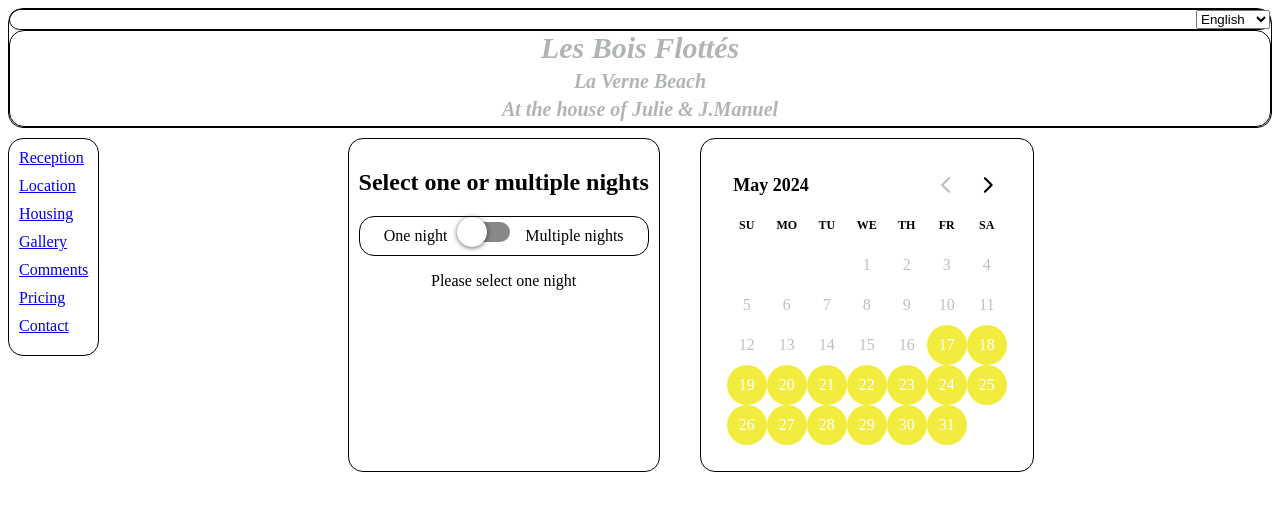
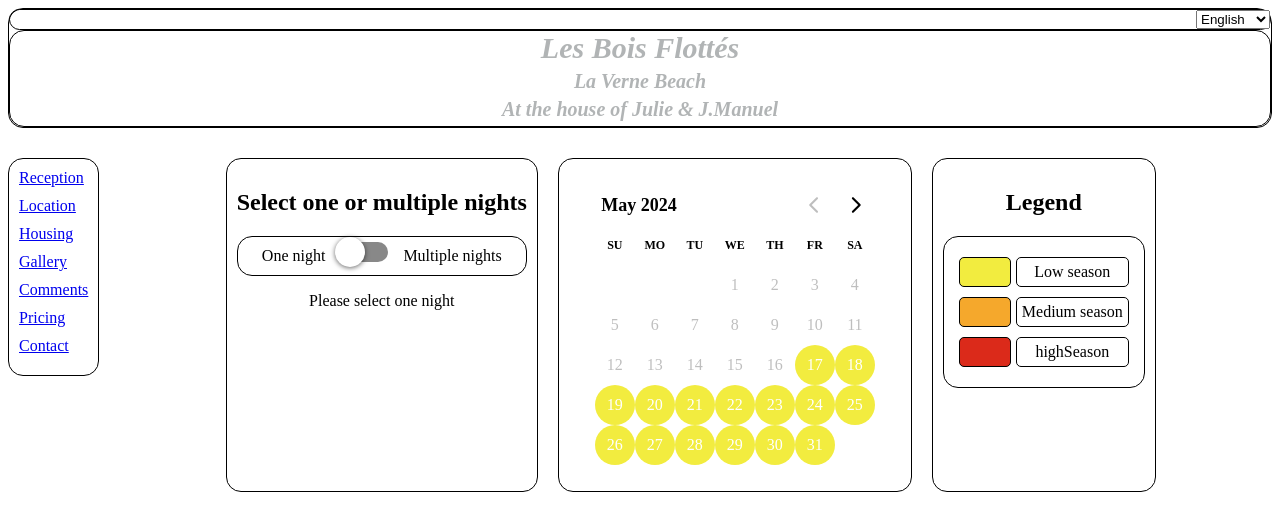
Before and after one commit to AlibertJimmy/Lesboisflottes, a React (Create React App) app: page /Pricing in a window 1280 px wide. Shown: the top 530 px of the page. Built offline with nearby package versions, Linux system fonts and the light colour scheme.

Commit message:
Implemented Pricing Legend and edited sidebar/pricing padding

```diff
--- a/public/i18n/en.json
+++ b/public/i18n/en.json
@@ -22,9 +22,15 @@
     "arrivingThe": "Arriving the",
     "departureThe": "Departure the",
     "youHaveSelected": "You have selected",
-    "night": "night",
-    "nights": "nights",
+    "night": " night",
+    "nights": " nights",
     "priceOfTheJourney": "Price of the journey",
+
+    "//": "LEGEND",
+    "legend": "Legend",
+    "lowSeason": "Low season",
+    "mediumSeason": "Medium season",
+    "hightSeason": "High season",
 
     "//": "",
     "selectNightTitle": "Select one or multiple nights",
--- a/public/i18n/fr.json
+++ b/public/i18n/fr.json
@@ -22,9 +22,15 @@
     "arrivingThe": "Arrivée le",
     "departureThe": "Départ le",
     "youHaveSelected": "Vous avez choisis",
-    "night": "nuit",
-    "nights": "nuits",
+    "night": " nuit",
+    "nights": " nuits",
     "priceOfTheJourney": "Prix du séjour",
+
+    "//": "LEGEND",
+    "legend": "Legende",
+    "lowSeason": "Basse saison",
+    "mediumSeason": "Moyenne saison",
+    "hightSeason": "Haute saison",
 
     "":"",
     "selectNightTitle": "Choisir une ou plusieurs nuits",
--- a/src/components/DayPickerFooter/dayPickerFooter.jsx
+++ b/src/components/Pricing/DayPickerFooter/dayPickerFooter.jsx
@@ -1,7 +1,7 @@
 import styled from "styled-components"
 import { format } from 'date-fns'
 
-import { getSeasonDatasForDate,getPriceForRangeDay } from "../../functions/pricing";
+import { getSeasonDatasForDate,getPriceForRangeDay } from "../../../functions/pricing";
 
 import { useTranslation } from "react-i18next";
 
@@ -47,7 +47,8 @@ function DayPickerFooter({mode, daySelection}) {
           <div>
             <p>{t("arrivingThe")} : {format(daySelection.from, 'dd/MM/yyyy')}.</p>
             <p>{t("departureThe")} : {format(daySelection.to, 'dd/MM/yyyy')}.</p>
-            <p>{t("youHaveSelected")} {getPriceForRangeDay(daySelection).totalNights} {getPriceForRangeDay(daySelection).totalNights === 1 ? t("night") : t("nights")}</p>
+            <p>{t("youHaveSelected")} {getPriceForRangeDay(daySelection).totalNights}
+               {getPriceForRangeDay(daySelection).totalNights === 1 ? t("night") : t("nights")}</p>
             <p>{t("priceOfTheJourney")} : {getPriceForRangeDay(daySelection).totalPrice} euros</p>
           </div>
         );
--- /dev/null
+++ b/src/components/Pricing/SeasonLegend/seasonLegend.jsx
@@ -0,0 +1,51 @@
+import styled from 'styled-components'
+import { useTranslation } from "react-i18next";
+
+import colors from '../../../utils/style/colors'
+
+
+
+const SeasonLegendWrapper = styled.div`
+  text-align: center;
+  border-radius: 15px;
+  border: 1px solid black;
+`
+
+const LegendTable = styled.table`
+    border-radius: 15px;
+    padding: 10px;
+    border-spacing: 5px 10px;
+`
+const LegendTDCell = styled.td`
+    padding: 5px;
+    border: 1px solid black;
+    border-radius: 5px;
+`
+
+function SeasonLegend() {
+
+    const { t } = useTranslation();
+
+  return (
+      <SeasonLegendWrapper>
+        <div>
+            <LegendTable>
+                <tr>
+                    <LegendTDCell style={{backgroundColor:colors.lowSeason , width:'40px'}}></LegendTDCell>
+                    <LegendTDCell>{t("lowSeason")}</LegendTDCell>
+                </tr>
+                <tr>
+                    <LegendTDCell style={{backgroundColor:colors.mediumSeason , width:'40px'}}></LegendTDCell>
+                    <LegendTDCell>{t("mediumSeason")}</LegendTDCell>
+                </tr>
+                <tr>
+                    <LegendTDCell style={{backgroundColor:colors.highSeason , width:'40px'}}></LegendTDCell>
+                    <LegendTDCell>{t("highSeason")}</LegendTDCell>
+                </tr>
+            </LegendTable>
+        </div>
+      </SeasonLegendWrapper>
+  )
+}
+
+export default SeasonLegend
--- a/src/index.jsx
+++ b/src/index.jsx
@@ -32,6 +32,7 @@ const ContentWrapper = styled.div`
 
 const SidebarWrapper = styled.div`
   height: 100%;
+  padding: 20px 0;
 `
 
 const BackGround = styled.div`
--- a/src/pages/Pricing/pricing.jsx
+++ b/src/pages/Pricing/pricing.jsx
@@ -13,7 +13,8 @@ import { useTranslation } from "react-i18next";
 
 
 import ToggleButton from '../../components/ToggleButton/toggleButton'
-import DayPickerFooter from '../../components/DayPickerFooter/dayPickerFooter'
+import DayPickerFooter from '../../components/Pricing/DayPickerFooter/dayPickerFooter'
+import SeasonLegend from '../../components/Pricing/SeasonLegend/seasonLegend'
 
 // Import all the datas to customize the calendar
 import { disabledDays, dateSeasonList, modifiersStyles } from '../../datas/pricing'
@@ -25,23 +26,16 @@ const PricingWrapper = styled.div`
   text-align: center;
   justify-content: center;
   //align-items: center;
+  padding: 20px;
 `
 
-const DatasWrapper = styled.div`
+const DataDisplayWrapper = styled.div`
   border: solid 1px black ;
   border-radius: 15px;
   padding: 10px;
-  margin-right:20px;
 `
 
-const DayPickerWrapper = styled.div`
-  border: solid 1px black ;
-  border-radius: 15px;
-  padding: 10px;
-  margin-left:20px;
-`
-
-const DaySelectorWrapper = styled.div`
+const ToggleButtonContainer = styled.div`
   display: flex;
   flex-direction: row;
   justify-content: center;
@@ -49,15 +43,25 @@ const DaySelectorWrapper = styled.div`
   border: 1px solid black;
 `
 
+const DayPickerContainer = styled.div`
+  border: solid 1px black ;
+  border-radius: 15px;
+  padding: 10px 20px;
+  margin:0 20px;
+`
+
 const InnerDiv = styled.div`
   margin: 10px;
 `
 
+const LegendDisplayContainer = styled.div`
+  border: solid 1px black ;
+  border-radius: 15px;
+  padding: 10px;
+`
+
 function Pricing() {
 
-
-
-    //const { t } = useTranslation();
     const { i18n, t } = useTranslation();
 
     console.log(`language : ${i18n.language}`)
@@ -92,32 +96,25 @@ function Pricing() {
     const [range, setRange] = useState();
 
 
-
-
-
-
-
-
-
     const css = `
       .my-selected:not([disabled]) {
         font-weight: bold;
-        border: 2px solid #0c00fa;
+        border: 2px solid #000000;
       }
     `
 
   return (
       <PricingWrapper>
-        <DatasWrapper>
+        <DataDisplayWrapper>
           <h2>{t("selectNightTitle")}</h2>
-          <DaySelectorWrapper>
+          <ToggleButtonContainer>
             <InnerDiv>{t("singleNight")}</InnerDiv>
             <ToggleButton onToggle={switchDaySelection} selection={selection}/>
             <InnerDiv>{t("multipleNights")}</InnerDiv>
-          </DaySelectorWrapper>
+          </ToggleButtonContainer>
           <DayPickerFooter mode={selection} daySelection={selection === 'single' ? selectedDay : range} />
-        </DatasWrapper>
-        <DayPickerWrapper>
+        </DataDisplayWrapper>
+        <DayPickerContainer>
           <style>{css}</style>
           <DayPicker
               mode={selection}
@@ -135,7 +132,11 @@ function Pricing() {
               }}
               locale={i18n.language === 'en' ? enUS : fr}
           />
-        </DayPickerWrapper>
+        </DayPickerContainer>
+        <LegendDisplayContainer>
+          <h2>{t("legend")}</h2>
+          <SeasonLegend/>
+        </LegendDisplayContainer>
       </PricingWrapper>
   )
 }
```
Also changed, not shown: src/components/Pricing/DateDisplay/datedisplay.jsx (renamed from src/components/DateDisplay/datedisplay.jsx).
